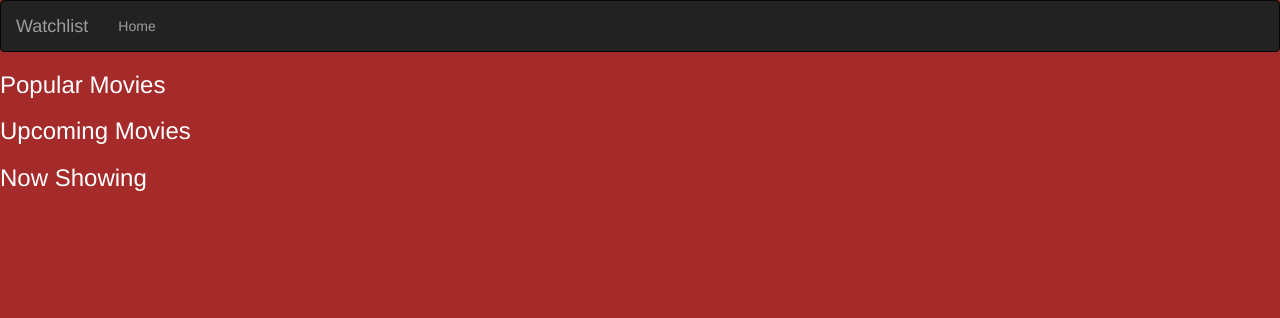
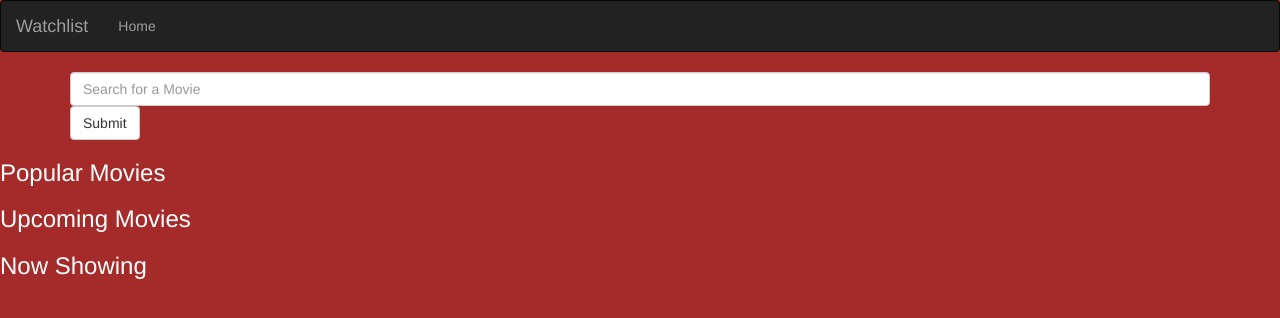
Before and after one commit to kevaf/flask-practice, a Flask app: template app/templates/index.html in a window 1280 px wide. Shown: the top 318 px of the page. Run offline with Flask 2, Linux system fonts and the light colour scheme; the template is opened without the code that fills it, so the values that code supplies are empty; parts of the project's set-up code (start-up, migrations or seed data) failed here and were passed over; some libraries are stand-ins or nearby versions.

Commit message:
added reviews functionality

```diff
--- a/app/__init__.py
+++ b/app/__init__.py
@@ -15,3 +15,4 @@ bootstrap = Bootstrap(app)
 
 
 from app import views
+from app import error
--- /dev/null
+++ b/app/templates/fourOwfour.html
@@ -0,0 +1,5 @@
+{% extends 'base.html'%}
+
+{% block content %}
+    <h1>WHOOOPS we can't find that page</h1>
+{% endblock %}
--- a/app/templates/index.html
+++ b/app/templates/index.html
@@ -9,6 +9,13 @@
 {% endblock %}
 
 {% block content %}
+<div class="container">
+    <form>
+        <input type="text" name="movie_query" placeholder="Search for a Movie" class="form-control">
+        <input type="submit"  value="Submit" class="btn btn-default">
+    </form>
+
+</div>
 <!-- Popular movie section  -->
 <h3> Popular Movies</h3>
 <ul>
--- a/app/templates/macros.html
+++ b/app/templates/macros.html
@@ -12,3 +12,13 @@
     {% endfor %}
 
 {% endmacro %}
+
+<!-- Displaying reviews macro -->
+{% macro displayReviews(review_list) %}
+    {% for review in review_list %}
+    <div class="col-xs-12 col-sm-4 col-md-4 col-lg-4 review-card">
+        <h2> {{ review.title}} </h2>
+        <p> {{ review.review | truncate(30) }}</p>
+    </div>
+    {% endfor %}
+{% endmacro %}
--- a/app/views.py
+++ b/app/views.py
@@ -1,6 +1,9 @@
-from flask import render_template
+from flask import render_template,request,redirect,url_for
 from app import app
-from .request import get_movies,get_movie
+from .request import get_movies,get_movie, search_movie
+from .models import reviews
+from .forms import ReviewForm
+Review = reviews.Review
 
 # Views
 @app.route('/')
@@ -15,8 +18,15 @@ def index():
     popular_movies = get_movies('popular')
     upcoming_movie = get_movies('upcoming')
     now_showing_movie = get_movies('now_playing')
+
     title = 'Home - Welcome to The best Movie Review Website Online'
-    return render_template('index.html', title = title, popular = popular_movies, upcoming = upcoming_movie, now_showing = now_showing_movie )
+
+    search_movie = request.args.get('movie_query')
+
+    if search_movie:
+        return redirect(url_for('search',movie_name=search_movie))
+    else:
+        return render_template('index.html', title = title, popular = popular_movies, upcoming = upcoming_movie, now_showing = now_showing_movie )
 
 
 @app.route('/movie/<int:id>')
@@ -27,4 +37,32 @@ def movie(id):
     '''
     movie = get_movie(id)
     tittle = f'{movie.title}'
-    return render_template('movie.html',title = tittle,movie = movie)
+    reviews = Review.get_reviews(movie.id)
+
+    return render_template('movie.html',title = tittle,movie = movie, reviews = reviews)
+
+@app.route('/search/<movie_name>')
+def search(movie_name):
+    '''
+    View function to display the search results
+    '''
+    movie_name_list = movie_name.split(" ")
+    movie_name_format = "+".join(movie_name_list)
+    searched_movies = search_movie(movie_name_format)
+    title = f'search results for {movie_name}'
+    return render_template('search.html',movies = searched_movies)
+
+@app.route('/movie/review/new/<int:id>', methods = ['GET','POST'])
+def new_review(id):
+    form = ReviewForm()
+    movie = get_movie(id)
+
+    if form.validate_on_submit():
+        title = form.title.data
+        review = form.review.data
+        new_review = Review(movie.id,title,movie.poster,review)
+        new_review.save_review()
+        return redirect(url_for('movie',id = movie.id ))
+
+    title = f'{movie.title} review'
+    return render_template('new_review.html',title = title, review_form=form, movie=movie)
```
Also changed, not shown: app/error.py (+9 -0 lines), app/forms.py (added, +9 -0 lines), app/models/reviews.py (added, +29 -0 lines), app/request.py (+14 -2 lines), app/templates/movie.html (+18 -1 lines), app/templates/new_review.html (added, +19 -0 lines), app/templates/search.html (added, +18 -0 lines).
